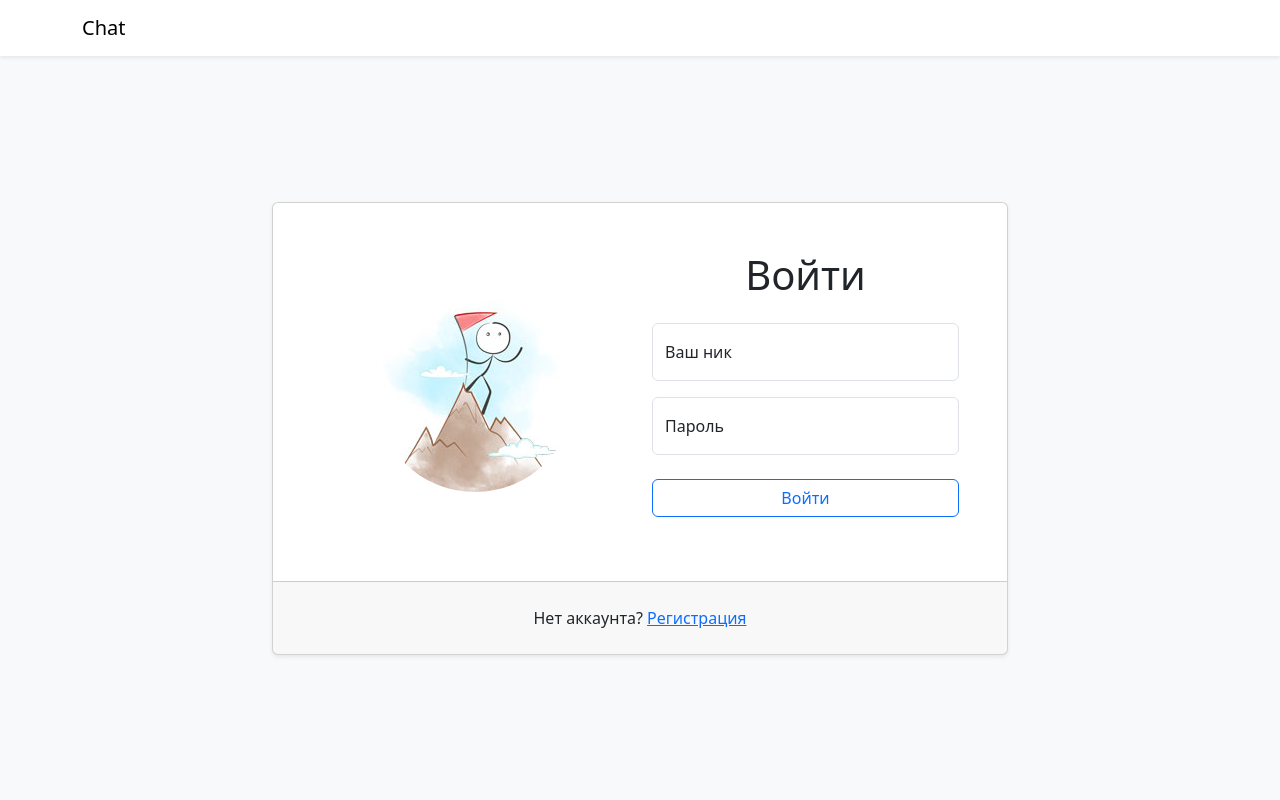
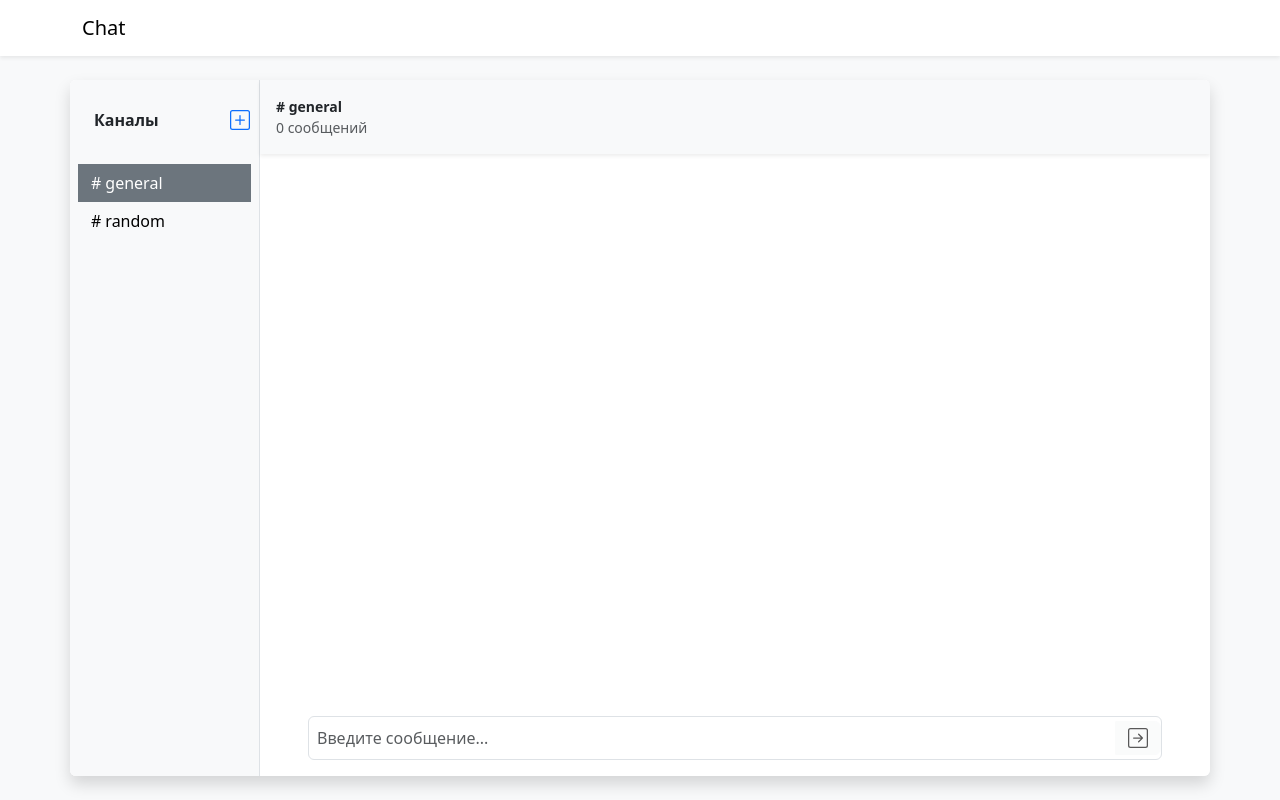
Before and after one commit to Pajzer/frontend-project-12, a React (Vite) app in the folder frontend/: page / in a window 1280 px wide. Built offline with nearby package versions, Linux system fonts and the light colour scheme; sample sign-in values are in the browser's storage.

Commit message:
add chat page

```diff
--- a/frontend/src/App.jsx
+++ b/frontend/src/App.jsx
@@ -2,6 +2,7 @@
 import { BrowserRouter, Routes, Route } from 'react-router-dom';
 import PageNotFound from './pages/NotFoundPage.jsx';
 import LoginPage from './pages/LoginPage.jsx';
+import ChatPage from './pages/ChatPage.jsx';
 import ProtectedRoutes from './utils/ProtectedRoutes.jsx';
 
 const App = () => {
@@ -16,7 +17,7 @@
         <Routes>
           <Route path='/login' element={<LoginPage />} />
           <Route element={<ProtectedRoutes />}>
-            <Route path='/' element={<LoginPage />} />
+            <Route path='/' element={<ChatPage />} />
           </Route>
           <Route path='*' element={<PageNotFound />} />
         </Routes>
--- /dev/null
+++ b/frontend/src/pages/ChatPage.jsx
@@ -0,0 +1,110 @@
+import { Col, Container, Row, Button, Nav, Form, InputGroup } from 'react-bootstrap';
+
+const ChatPage = () => {
+  return (
+    <Container className="h-100 my-4 overflow-hidden rounded shadow">
+      <Row className="h-100 bg-white flex-md-row">
+        <Col
+          xs={4}
+          className="col-md-2 border-end px-0 bg-light flex-column h-100 d-flex"
+        >
+          <div className="d-flex mt-1 justify-content-between mb-2 ps-4 pe-2 p-4">
+            <b>Каналы</b>
+            <Button
+              type="button"
+              variant="link"
+              className="p-0 text-primary btn-group-vertical"
+            >
+              <svg
+                xmlns="http://www.w3.org/2000/svg"
+                viewBox="0 0 16 16"
+                width="20"
+                height="20"
+                fill="currentColor"
+              >
+                <path d="M14 1a1 1 0 0 1 1 1v12a1 1 0 0 1-1 1H2a1 1 0 0 1-1-1V2a1 1 0 0 1 1-1zM2 0a2 2 0 0 0-2 2v12a2 2 0 0 0 2 2h12a2 2 0 0 0 2-2V2a2 2 0 0 0-2-2z"></path>
+                <path d="M8 4a.5.5 0 0 1 .5.5v3h3a.5.5 0 0 1 0 1h-3v3a.5.5 0 0 1-1 0v-3h-3a.5.5 0 0 1 0-1h3v-3A.5.5 0 0 1 8 4"></path>
+              </svg>
+              <span className="visually-hidden">Добавить канал</span>
+            </Button>
+          </div>
+          <Nav
+            as="ul"
+            id="channels-box"
+            className="flex-column nav-pills nav-fill px-2 mb-3 overflow-auto h-100 d-block"
+          >
+            <Nav.Item as="li" className="w-100">
+              <Button
+                type="button"
+                className="w-100 rounded-0 text-start"
+                variant="secondary"
+              >
+                <span className="me-1">#</span>
+                general
+              </Button>
+            </Nav.Item>
+            <Nav.Item as="li" className="w-100">
+              <Button
+                type="button"
+                className="w-100 rounded-0 text-start"
+                variant="light"
+              >
+                <span className="me-1">#</span>
+                random
+              </Button>
+            </Nav.Item>
+          </Nav>
+        </Col>
+        <Col className="p-0 h-100">
+          <div className="d-flex flex-column h-100">
+            <div className="bg-light mb-4 p-3 shadow-sm small">
+              <p className="m-0">
+                <b># general</b>
+              </p>
+              <span className="text-muted">0 сообщений</span>
+            </div>
+            <div
+              id="messages-box"
+              className="chat-messages overflow-auto px-5"
+            ></div>
+            <div className="mt-auto px-5 py-3">
+              <Form noValidate className="py-1 border rounded-2">
+                <InputGroup className="has-validation">
+                  <Form.Control
+                    name="body"
+                    aria-label="Новое сообщение"
+                    placeholder="Введите сообщение..."
+                    className="border-0 p-0 ps-2"
+                    value=""
+                  />
+                  <Button
+                    type="submit"
+                    disabled
+                    variant="light"
+                    className="btn-group-vertical"
+                  >
+                    <svg
+                      xmlns="http://www.w3.org/2000/svg"
+                      viewBox="0 0 16 16"
+                      width="20"
+                      height="20"
+                      fill="currentColor"
+                    >
+                      <path
+                        fillRule="evenodd"
+                        d="M15 2a1 1 0 0 0-1-1H2a1 1 0 0 0-1 1v12a1 1 0 0 0 1 1h12a1 1 0 0 0 1-1zM0 2a2 2 0 0 1 2-2h12a2 2 0 0 1 2 2v12a2 2 0 0 1-2 2H2a2 2 0 0 1-2-2zm4.5 5.5a.5.5 0 0 0 0 1h5.793l-2.147 2.146a.5.5 0 0 0 .708.708l3-3a.5.5 0 0 0 0-.708l-3-3a.5.5 0 1 0-.708.708L10.293 7.5z"
+                      ></path>
+                    </svg>
+                    <span className="visually-hidden">Отправить</span>
+                  </Button>
+                </InputGroup>
+              </Form>
+            </div>
+          </div>
+        </Col>
+      </Row>
+    </Container>
+  );
+};
+
+export default ChatPage;
```
